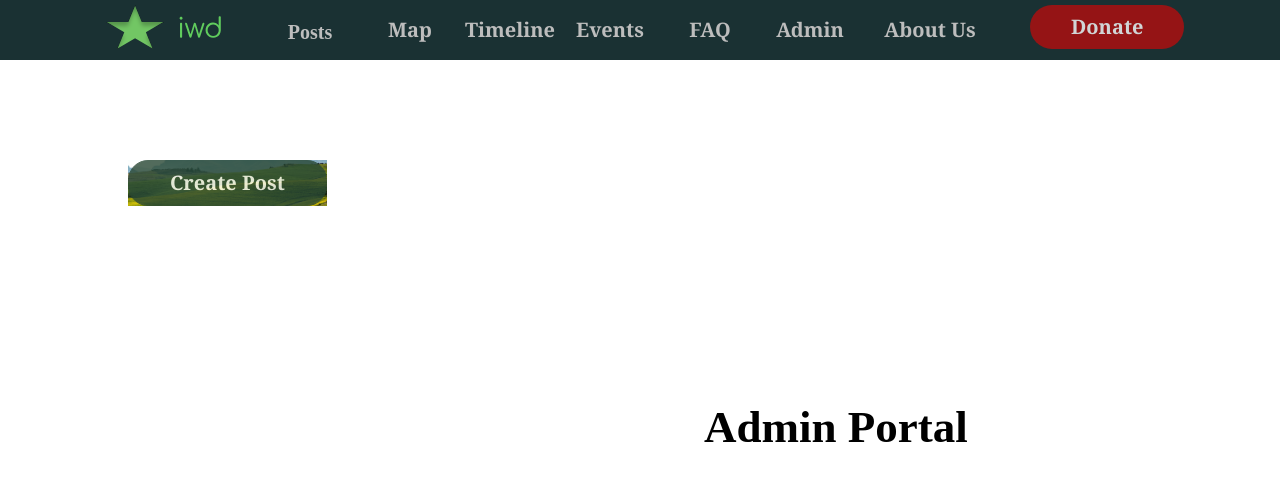
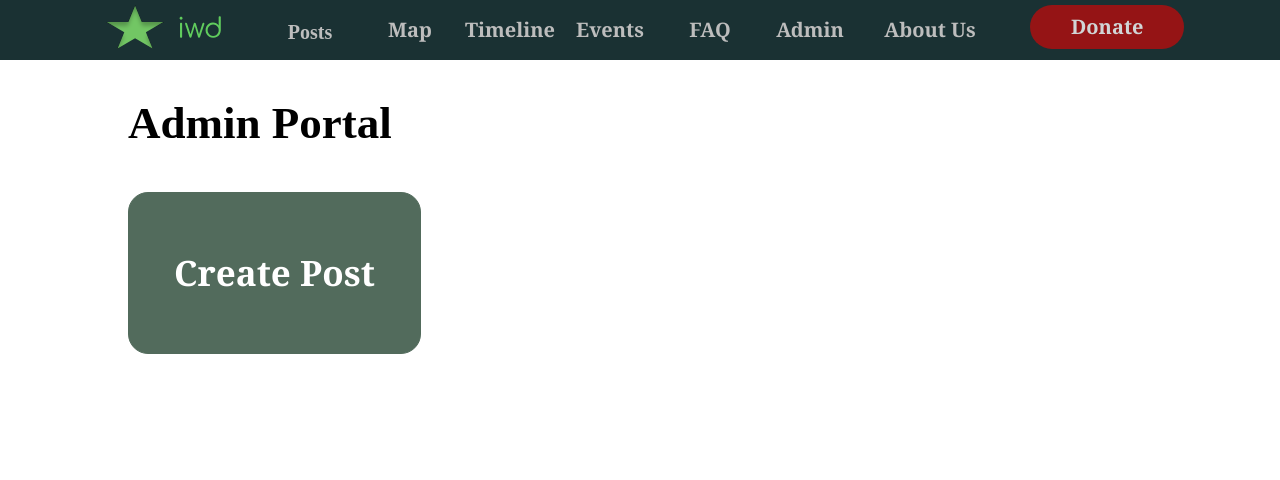
Before and after one commit to lzheng0212/JD_SLS1105, a React (Create React App) app in the folder interactive-web/: page /adminPortal in a window 1280 px wide. Shown: the top 480 px of the page. Built offline with nearby package versions, Linux system fonts and the light colour scheme.

Commit message:
remove unwanted background and set css of the butt

```diff
--- a/interactive-web/src/component/postComponents/createPostButton.js
+++ b/interactive-web/src/component/postComponents/createPostButton.js
@@ -3,14 +3,12 @@ import { Button } from '../Button';
 
 function CreatePostButton() {
     return (
-        <div className="opening-container">
-            <div className='create_post-container'>
-                <Button
-                    buttonStyle='btn--primary'
-                    buttonSize="btn--large"
-                    path='./create'>
-                    Create Post</Button>
-            </div>
+        <div className='create_post-container'>
+            <Button
+                buttonStyle='btn--primary'
+                buttonSize="btn--huge"
+                path='./create'>
+                Create Post</Button>
         </div>
     )
 }
--- a/interactive-web/src/pages/AdminPortal.css
+++ b/interactive-web/src/pages/AdminPortal.css
@@ -1,11 +1,18 @@
 .portal_h1 {
     position: absolute;
-    left: 50%;
-    top: 50%;
+    padding-left: 10%;
+    padding-right: 10%;
+    top: 12%;
 }
 
-.post_create {
-    position: absolute;
-    left: 10%;
-    top: 20%;
+.button-wrapper {
+    display: flex;
+    flex-direction: row;
+    flex: 4;
+    flex-wrap: wrap;
+    align-items:flex-start;
+    justify-content: left;
+    padding-left: 10%;
+    padding-right: 10%;
+    padding-top: 15%;
 }
--- a/interactive-web/src/pages/AdminPortal.js
+++ b/interactive-web/src/pages/AdminPortal.js
@@ -5,10 +5,8 @@ function AdminPortal() {
     return (
         <div>
             <h1 className='portal_h1'>Admin Portal</h1>
-            <div className='button_grid'>
-                <div className='post_create'>
-                    <CreatePostButton/>
-                </div>
+            <div className='button-wrapper'>
+                <CreatePostButton/>
             </div>
         </div>
     );
```
